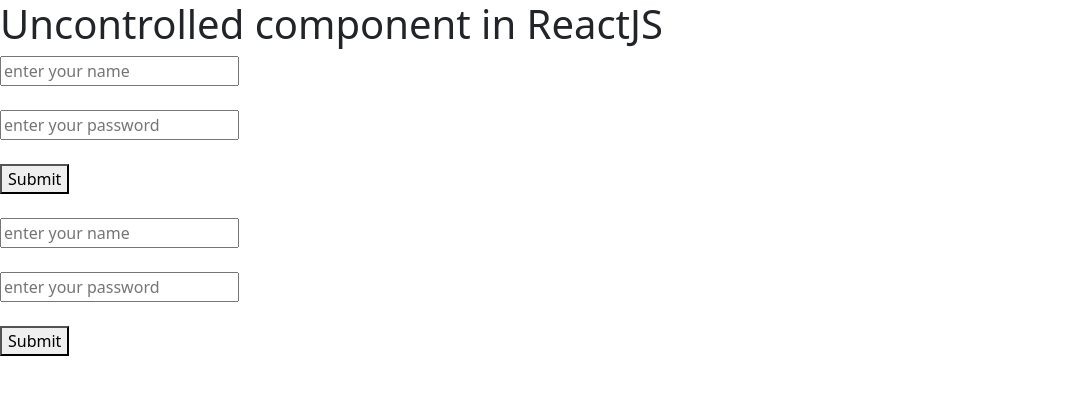
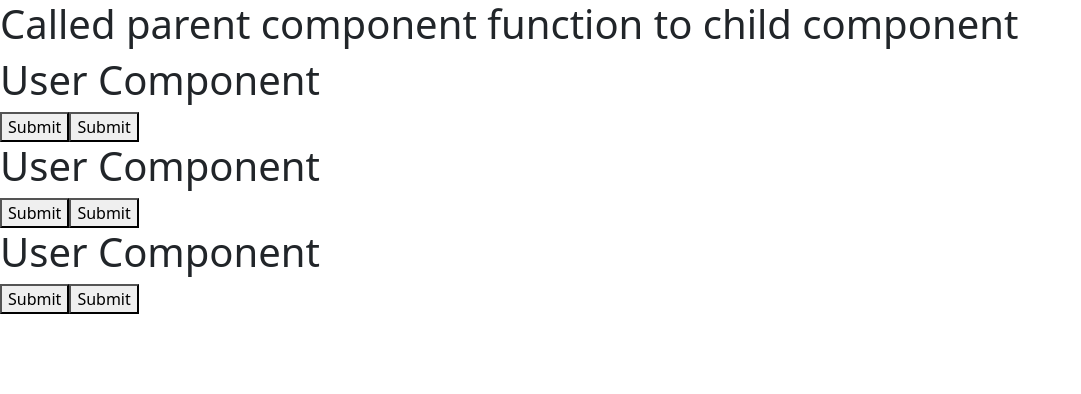
Before and after one commit to himanshusinha/ReactJsCodeStepByStep, a React (Vite) app: page / in a window 1280 px wide. Shown: the top 394 px of the page, without its empty margins (0-1081 px from the left). Built offline with nearby package versions, Linux system fonts and the light colour scheme.

Commit message:
pass function as props

```diff
--- a/src/App.jsx
+++ b/src/App.jsx
@@ -1,59 +1,20 @@
-import { useRef } from "react";
 import "./css/style.css";
+import User from "./User";
 
 function App() {
-  const userRef = useRef();
-  const passwordRef = useRef();
-  const handleSubmit = (event) => {
-    event.preventDefault();
-    const user = document.querySelector("#user").value;
-    const password = document.querySelector("#password").value;
-    console.log(user, password);
+  const display = (name) => {
+    alert(name);
   };
-  const handleSubmitRef = (event) => {
-    event.preventDefault();
-    const user = userRef.current.value;
-    const password = passwordRef.current.value;
-    console.log("Ref values:", user, password);
+
+  const getUser = () => {
+    console.log("get user function called");
   };
   return (
     <div>
-      <h1>Uncontrolled component in ReactJS</h1>
-      <form action="" onSubmit={handleSubmit}>
-        <input type="text" placeholder="enter your name" id="user" />
-        <br />
-        <br />
-        <input
-          type="password"
-          placeholder="enter your password"
-          id="password"
-        />
-        <br />
-        <br />
-        <button>Submit</button>
-        <br />
-        <br />
-      </form>
-
-      <form action="" onSubmit={handleSubmitRef}>
-        <input
-          ref={userRef}
-          type="text"
-          placeholder="enter your name"
-          id="userRef"
-        />
-        <br />
-        <br />
-        <input
-          ref={passwordRef}
-          type="password"
-          placeholder="enter your password"
-          id="passwordRef"
-        />
-        <br />
-        <br />
-        <button>Submit</button>
-      </form>
+      <h1>Called parent component function to child component</h1>
+      <User display={display} name="Himanshu" getUser={getUser} />
+      <User display={display} name="Pooja" getUser={getUser} />
+      <User display={display} name="Dakshit" getUser={getUser} />
     </div>
   );
 }
--- a/src/User.jsx
+++ b/src/User.jsx
@@ -1,13 +1,9 @@
-import College from "./College";
-
-export default function User() {
-  const displayName = (name) => {
-    alert(name);
-  };
+export default function User({ display, name, getUser }) {
   return (
     <div>
       <h1>User Component</h1>
-      <button onClick={displayName("Himanshu")}>Submit</button>
+      <button onClick={() => display(name)}>Submit</button>
+      <button onClick={() => getUser()}>Submit</button>
     </div>
   );
 }
```
